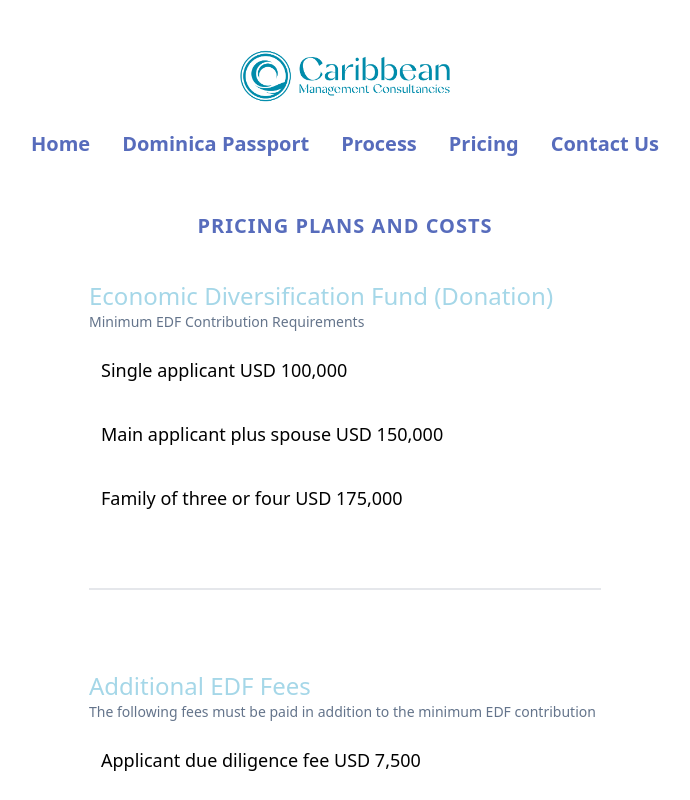
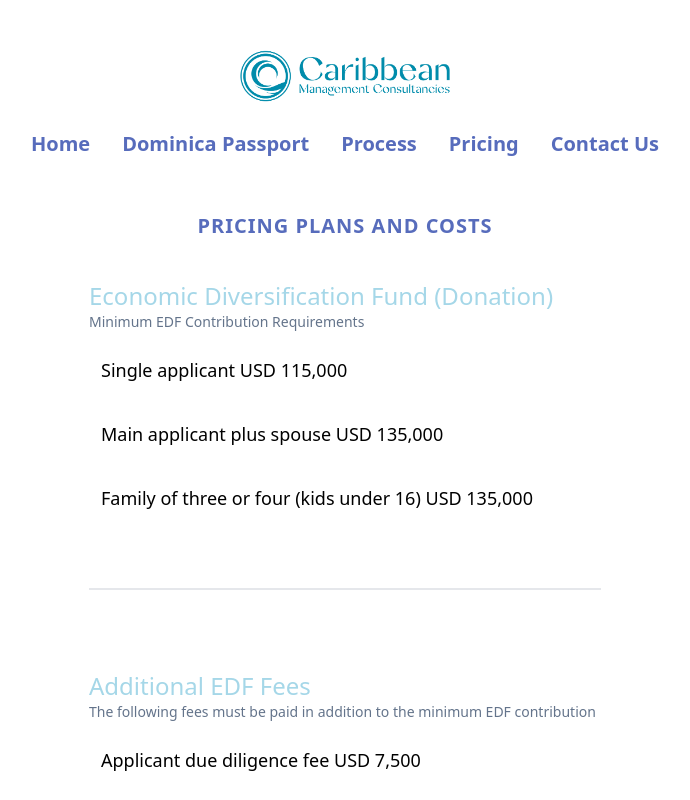
Before and after one commit to Caribbeandxb/cmc-final, a Next.js app: page /pricing in a window 1280 px wide. Shown: the top 800 px of the page, without its empty margins (295-985 px from the left). Built offline with nearby package versions, Linux system fonts and the light colour scheme.

Commit message:
update price

```diff
--- a/src/pages/pricing/index.js
+++ b/src/pages/pricing/index.js
@@ -47,13 +47,13 @@
           <div className='mb-16'>
             <ul className=''>
               <li className='my-3 p-3 text-lg first-letter:uppercase '>
-                Single applicant USD 100,000{' '}
+                Single applicant USD 115,000{' '}
               </li>
               <li className='my-3 p-3 text-lg first-letter:uppercase '>
-                Main applicant plus spouse USD 150,000{' '}
+                Main applicant plus spouse USD 135,000{' '}
               </li>
               <li className='mb-3  p-3 text-lg first-letter:uppercase '>
-                Family of three or four USD 175,000{' '}
+                Family of three or four (kids under 16) USD 135,000{' '}
               </li>
             </ul>
           </div>
```
